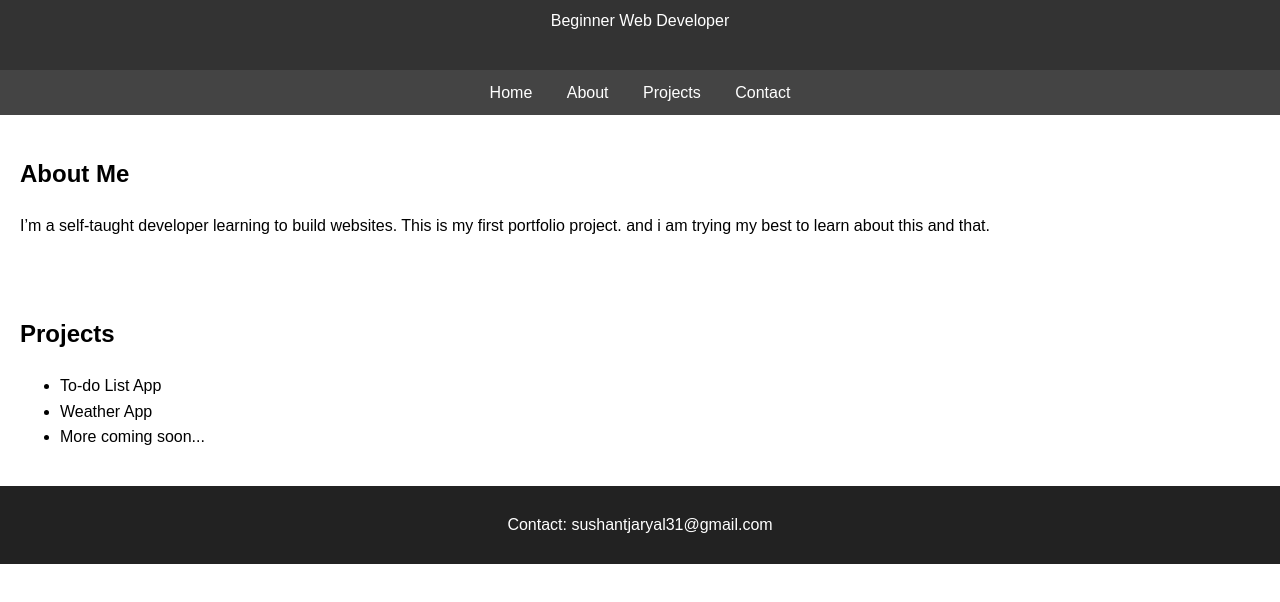
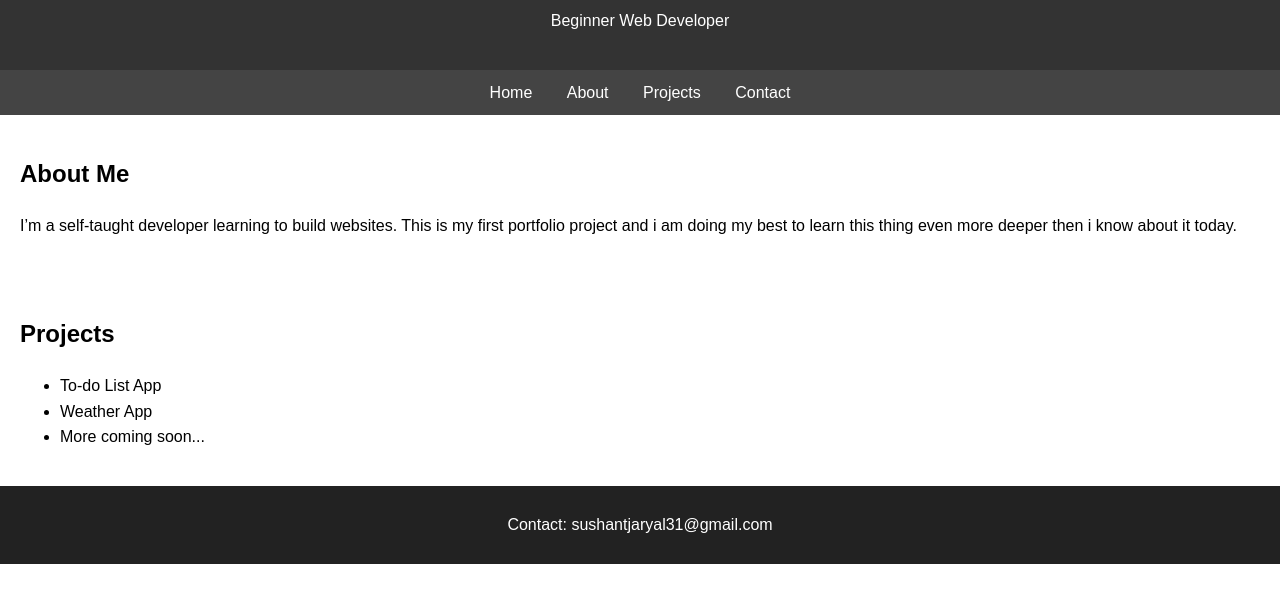
Before and after one commit to SushantJaryal/Portfolio, a plain HTML site: page index.html in a window 1280 px wide. Shown: the part 106-708 px from the top of the page. Drawn offline with Linux system fonts and the light colour scheme.

Commit message:
Add files via upload

```diff
--- a/index.html
+++ b/index.html
@@ -20,8 +20,7 @@
 
   <section>
     <h2>About Me</h2>
-    <p>I’m a self-taught developer learning to build websites. This is my first portfolio project.
-        and i am trying my best to learn about this and that.</p>
+    <p>I’m a self-taught developer learning to build websites. This is my first portfolio project and i am doing my best to learn this thing even more deeper then i know about it today.</p>
   </section>
 
   <section>
```
